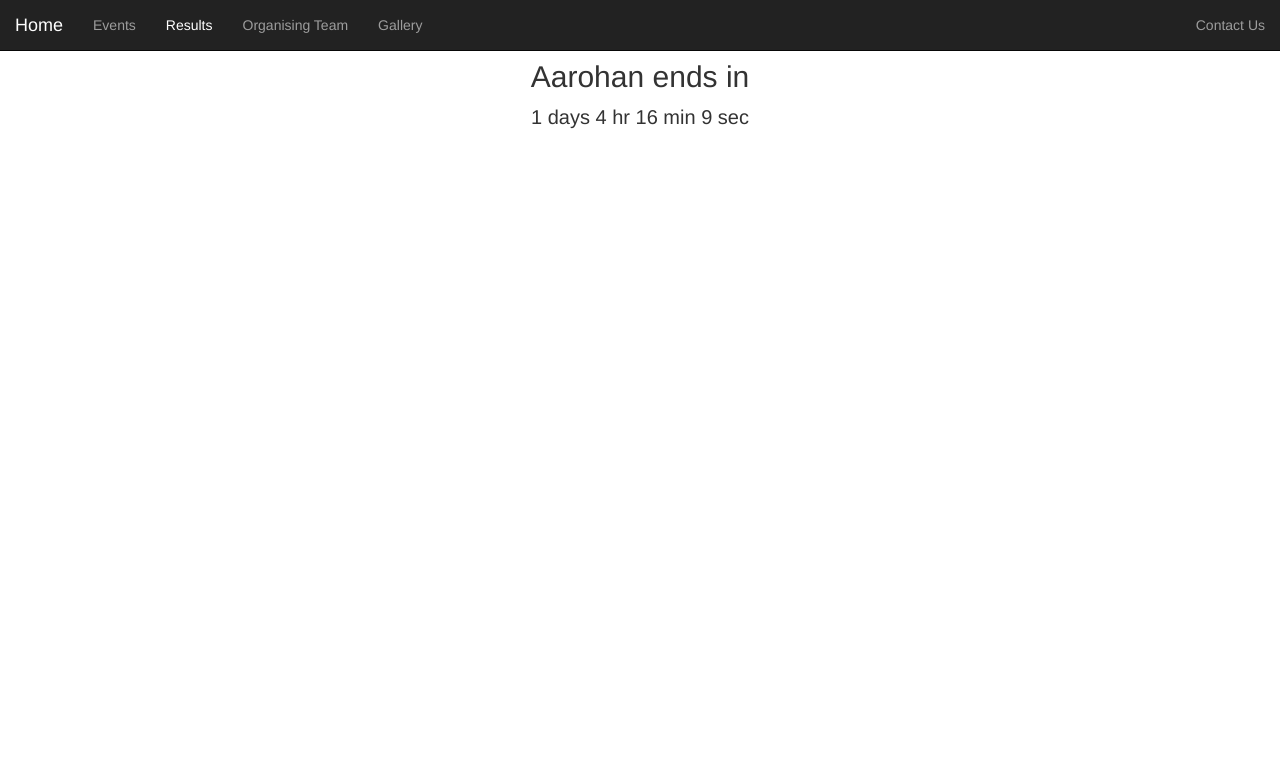
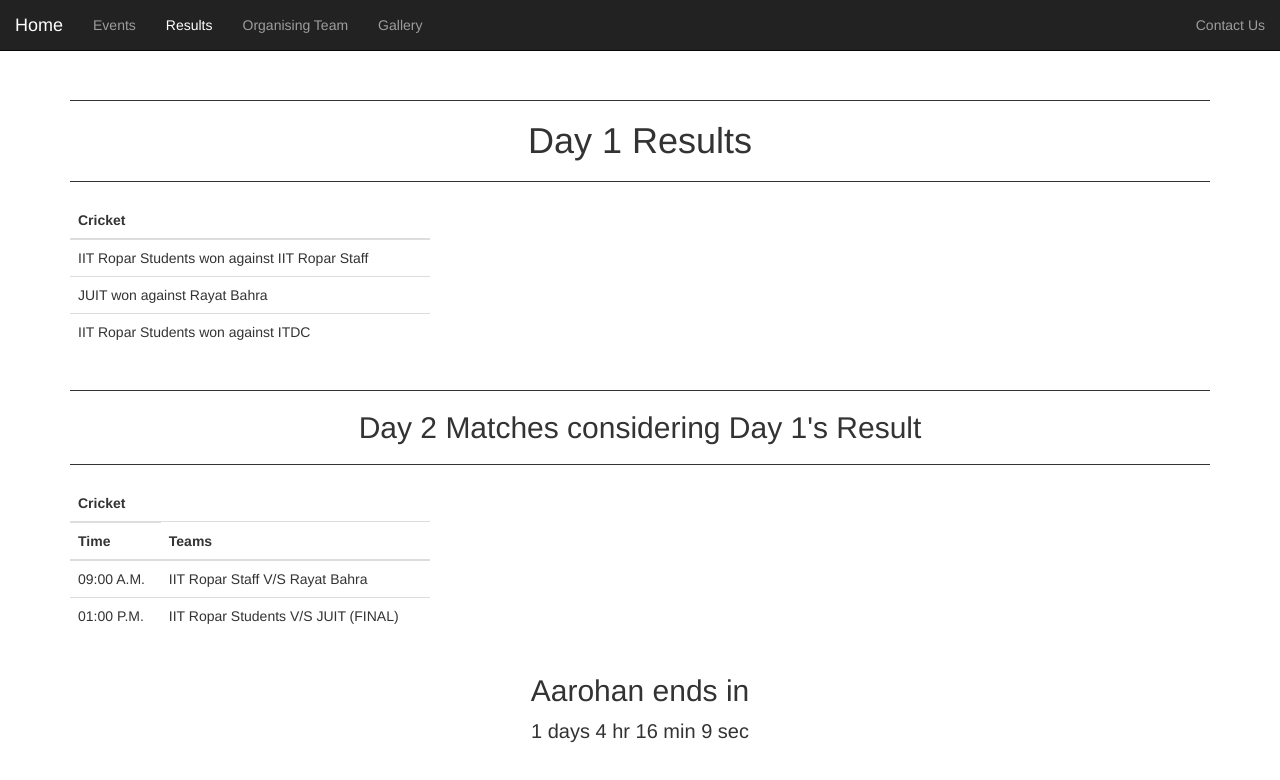
Before and after one commit to ambuj-gahoi/aarohan-iitrpr.github.io, a plain HTML site: page index.html in a window 1280 px wide. Both pictures are taken after a click on the link "Results". Drawn offline with nearby package versions, Linux system fonts and the light colour scheme.

Commit message:
Add files via upload

```diff
--- a/index.html
+++ b/index.html
@@ -1548,8 +1548,65 @@
 </div>
 
 <div class="container" id="result_content">
-<br><br>
+	<br><br><br><br>
+	<hr style="height:1px;border:none;color:#333;background-color:#333;">
+	<h1 align="center">Day 1 Results </h1>
+	<hr style="height:1px;border:none;color:#333;background-color:#333;">
+	<div class="row">
+		<div class="col-sm-4">
+			<table class="table">
+				<thead>
+					<tr>
+						<th>Cricket</th>
+					</tr>
+				</thead>
+				<tbody>
+					<tr>
+						<td>IIT Ropar Students won against IIT Ropar Staff</td>
+					</tr>
+					<tr>
+						<td>JUIT won against Rayat Bahra</td>
+					</tr>
+					<tr>
+						<td>IIT Ropar Students won against ITDC</td>
+					</tr>
+				</tbody>
+			</table>
+		</div>
+	</div>
+	<hr style="height:1px;border:none;color:#333;background-color:#333;">
+	<h2 align="center">Day 2 Matches considering Day 1's Result </h2>
+	<hr style="height:1px;border:none;color:#333;background-color:#333;">
+	<div class="row">
+		<div class="col-sm-4">
+			<table class="table">
+				<thead>
+					<tr>
+						<th>Cricket</th>
+					</tr>
+				</thead>
+				<thead>
+					<tr>
+						<th>Time</th>
+						<th>Teams</th>
+					</tr>
+				</thead>
+				<tbody>
+					<tr>
+						<td>09:00 A.M.</td>
+						<td>IIT Ropar Staff V/S Rayat Bahra</td>
+					</tr>
+					<tr>
+						<td>01:00 P.M.</td>
+						<td>IIT Ropar Students V/S JUIT (FINAL)</td>
+					</tr>
+				</tbody>
+			</table>
+		</div>
+	</div>
 </div>
+
+
 
 <!--
 <div class="container" id="result_content" style="">
--- a/js/index.js
+++ b/js/index.js
@@ -1,4 +1,5 @@
 $(document).ready(function(){
+    alert("Results Section has been updated for cricket and rest will be updated soon!");
 	$("#event_content").hide();
 	$("#result_content").hide();
 	$("#team_content").hide();
@@ -63,7 +64,7 @@ $(document).ready(function(){
         $("#Volleyball_content").hide();
 		$("#VolleyballW_content").hide();
         $("#gallery_content").hide();
-        alert("Result Section will be soon updated with point tables!");
+        //alert("Result Section will be soon updated with point tables!");
     });
     $("#team_button").click(function(){
         $("#home_content").hide();
```
